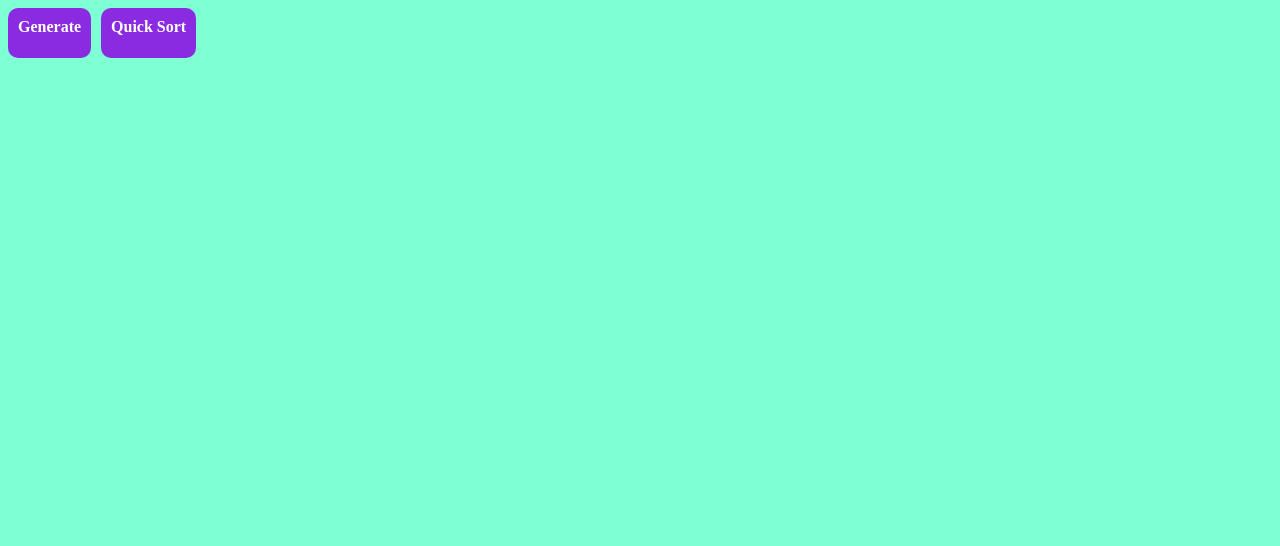
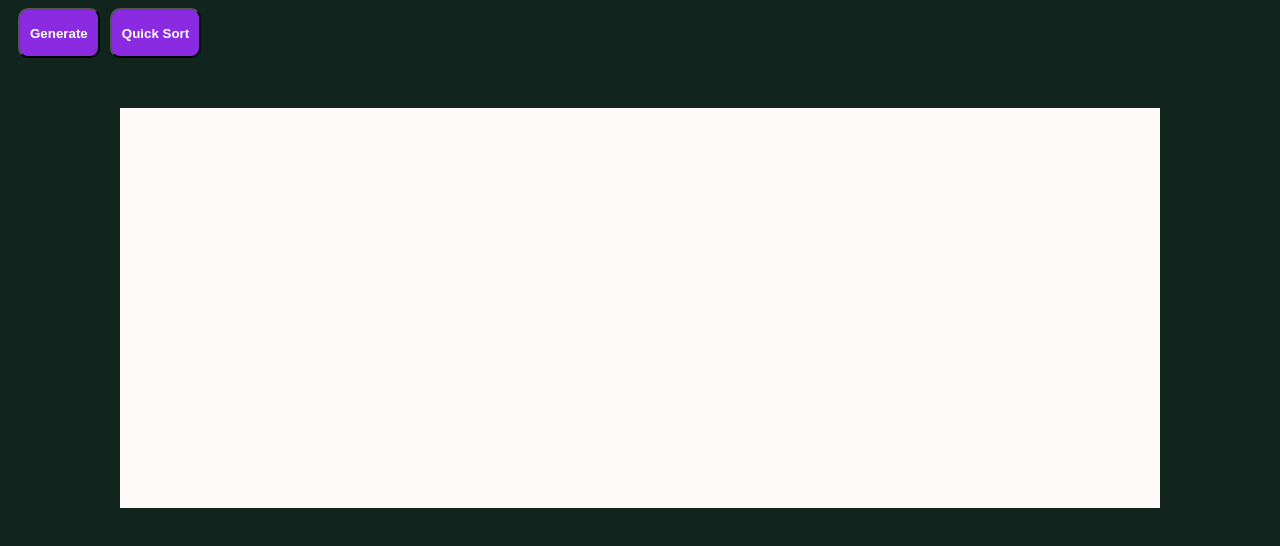
Before and after one commit to code-anmol/sorting-visualizer, a plain HTML site: page index.html in a window 1280 px wide. Drawn offline with Linux system fonts and the light colour scheme.

Commit message:
added list for array

```diff
--- a/index.html
+++ b/index.html
@@ -10,8 +10,10 @@
 <body>
 
     <nav>
-        <div class="btn" onclick="reload()">Generate</div>
-        <div class="btn" onclick="reload()">Quick Sort</div>
+        <div></div>
+        <button class="btn" onclick="reload()">Generate</button>
+        <button class="btn" onclick="reload()">Quick Sort</button>
+
     </nav>
 
     <div class="container">
--- a/style.css
+++ b/style.css
@@ -1,5 +1,5 @@
 body{
-    background-color: aquamarine;
+    background-color: rgb(18, 36, 30);
 }
 
 .btn{
@@ -18,3 +18,18 @@ nav{
     display: flex;
     column-gap: 10px;
 }
+
+.container{
+    display: flex;
+    align-items: center;
+    justify-content: center;
+
+}
+
+#list{
+    margin: 50px;
+
+    background-color: snow;
+    width: 1000px;
+    height: 400px;
+}
```
